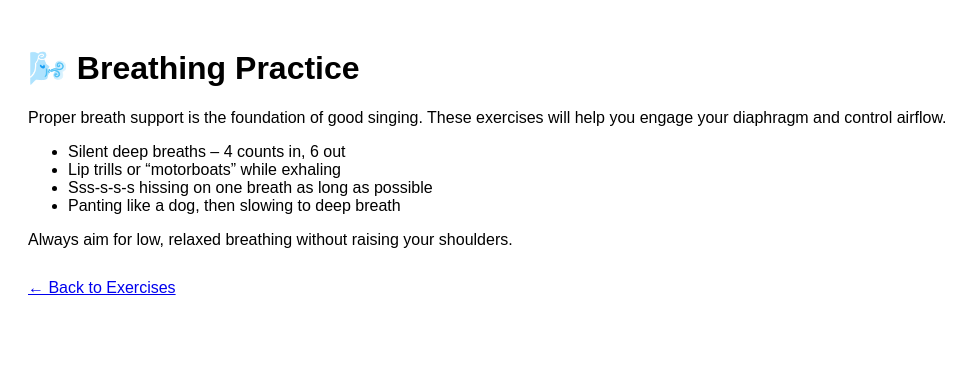
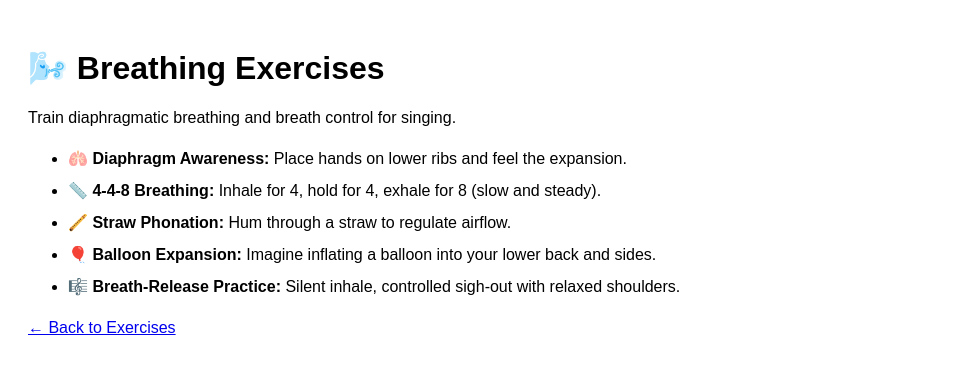
Before and after one commit to EranZ2025/VocalMaster, a Next.js app: page /exercises/breathing in a window 1280 px wide. Shown: the top 374 px of the page, without its empty margins (0-978 px from the left). Built offline with nearby package versions, Linux system fonts and the light colour scheme.

Commit message:
Update breathing.js

```diff
--- a/pages/exercises/breathing.js
+++ b/pages/exercises/breathing.js
@@ -1,28 +1,20 @@
-import React from 'react';
 import Link from 'next/link';
 
 export default function Breathing() {
   return (
     <div style={{ padding: '20px', fontFamily: 'Arial' }}>
-      <h1>🌬️ Breathing Practice</h1>
-      <p>
-        Proper breath support is the foundation of good singing. These exercises will help you engage your diaphragm and control airflow.
-      </p>
+      <h1>🌬️ Breathing Exercises</h1>
+      <p>Train diaphragmatic breathing and breath control for singing.</p>
 
-      <ul>
-        <li>Silent deep breaths – 4 counts in, 6 out</li>
-        <li>Lip trills or “motorboats” while exhaling</li>
-        <li>Sss-s-s-s hissing on one breath as long as possible</li>
-        <li>Panting like a dog, then slowing to deep breath</li>
+      <ul style={{ lineHeight: '2em' }}>
+        <li><strong>🫁 Diaphragm Awareness:</strong> Place hands on lower ribs and feel the expansion.</li>
+        <li><strong>📏 4-4-8 Breathing:</strong> Inhale for 4, hold for 4, exhale for 8 (slow and steady).</li>
+        <li><strong>🪈 Straw Phonation:</strong> Hum through a straw to regulate airflow.</li>
+        <li><strong>🎈 Balloon Expansion:</strong> Imagine inflating a balloon into your lower back and sides.</li>
+        <li><strong>🎼 Breath-Release Practice:</strong> Silent inhale, controlled sigh-out with relaxed shoulders.</li>
       </ul>
 
-      <p>
-        Always aim for low, relaxed breathing without raising your shoulders.
-      </p>
-
-      <p style={{ marginTop: '30px' }}>
-        <Link href="/exercises">← Back to Exercises</Link>
-      </p>
+      <p><Link href="/exercises">← Back to Exercises</Link></p>
     </div>
   );
 }
```
